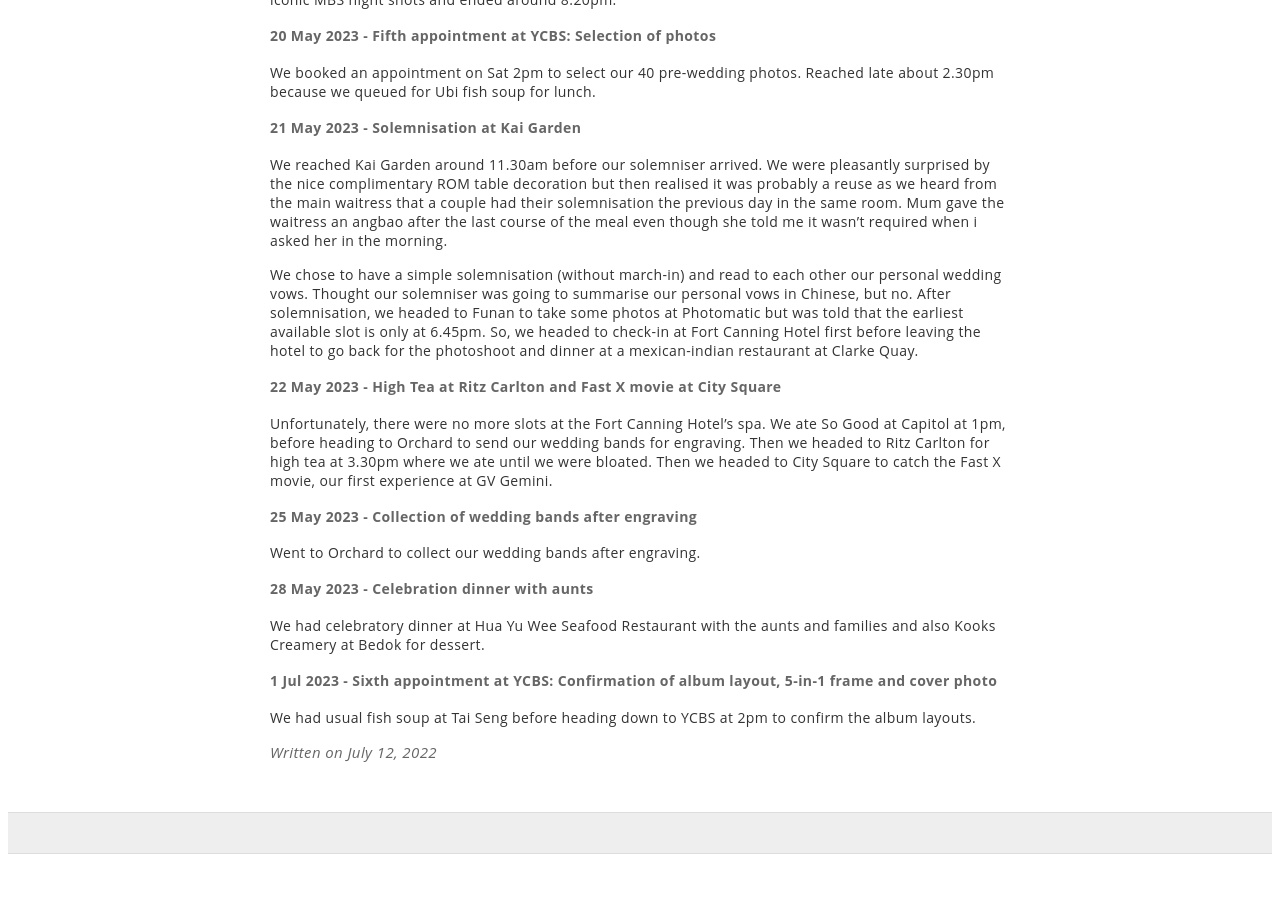
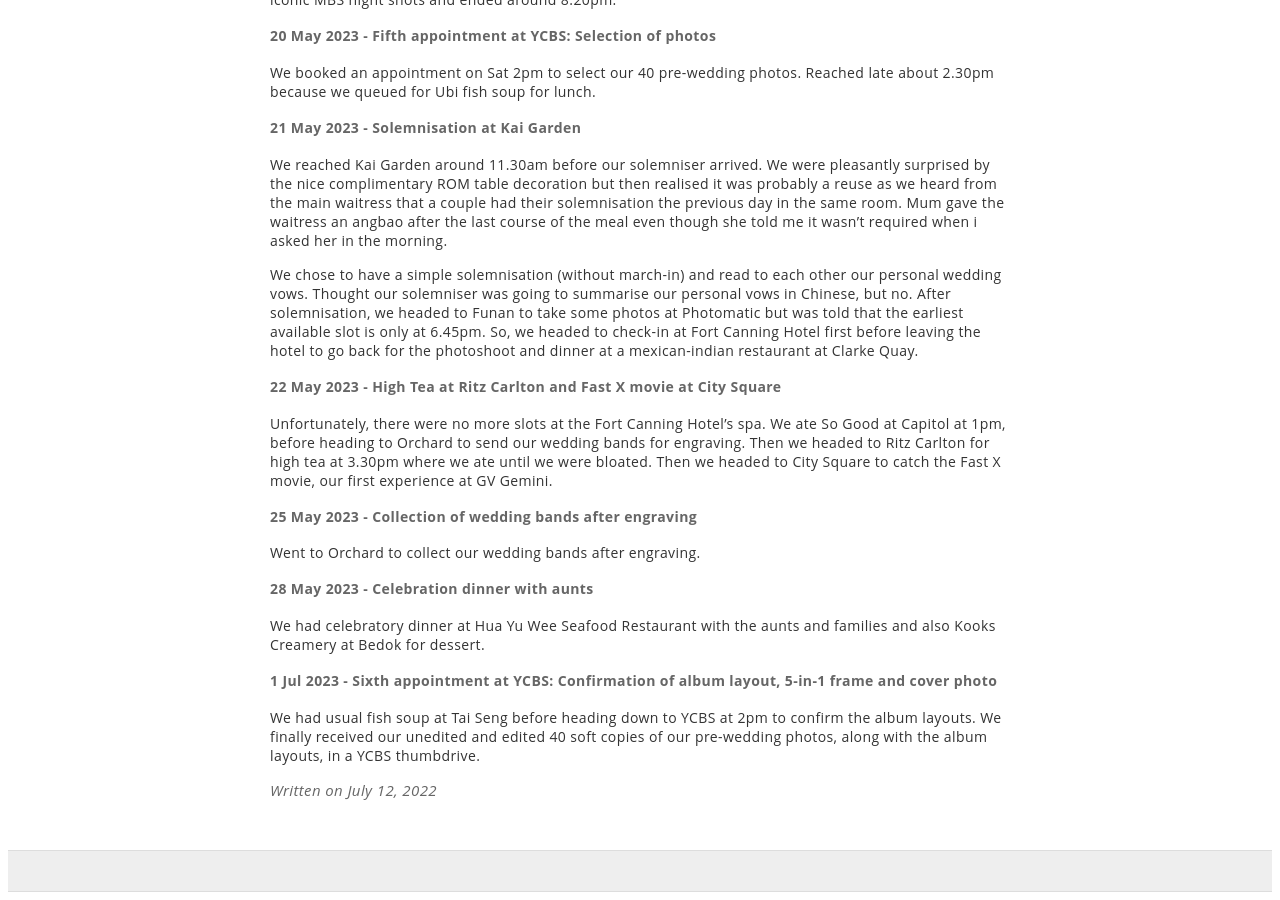
Before and after one commit to ourcarus/casadelagom, a Jekyll site: the page built from _posts/2022-07-12-Wedding Preparations.md, in a window 1280 px wide and 900 px high, scrolled down 3299 px. Built offline with Jekyll 4.4.1, drawn with Linux system fonts in a browser that asks for light colours; our own code applies the rules of GitHub Pages for plain Markdown files; before the commit the page ends 4161 px from its top, so only the background shows below that.

Commit message:
Update 2022-07-12-Wedding Preparations.md

```diff
--- a/_posts/2022-07-12-Wedding Preparations.md
+++ b/_posts/2022-07-12-Wedding Preparations.md
@@ -108,4 +108,4 @@
 We had celebratory dinner at Hua Yu Wee Seafood Restaurant with the aunts and families and also Kooks Creamery at Bedok for dessert.
 
 #### 1 Jul 2023 - Sixth appointment at YCBS: Confirmation of album layout, 5-in-1 frame and cover photo
-We had usual fish soup at Tai Seng before heading down to YCBS at 2pm to confirm the album layouts.
+We had usual fish soup at Tai Seng before heading down to YCBS at 2pm to confirm the album layouts. We finally received our unedited and edited 40 soft copies of our pre-wedding photos, along with the album layouts, in a YCBS thumbdrive.
```
